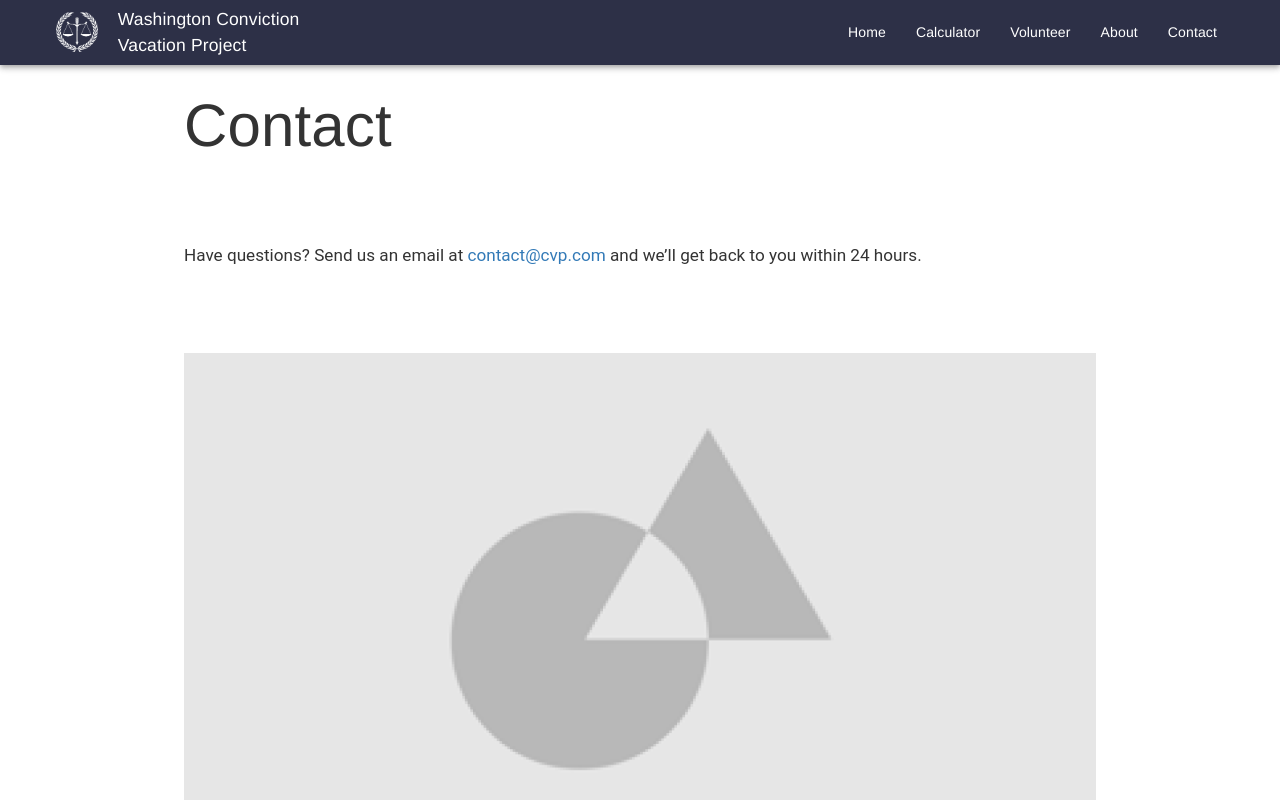
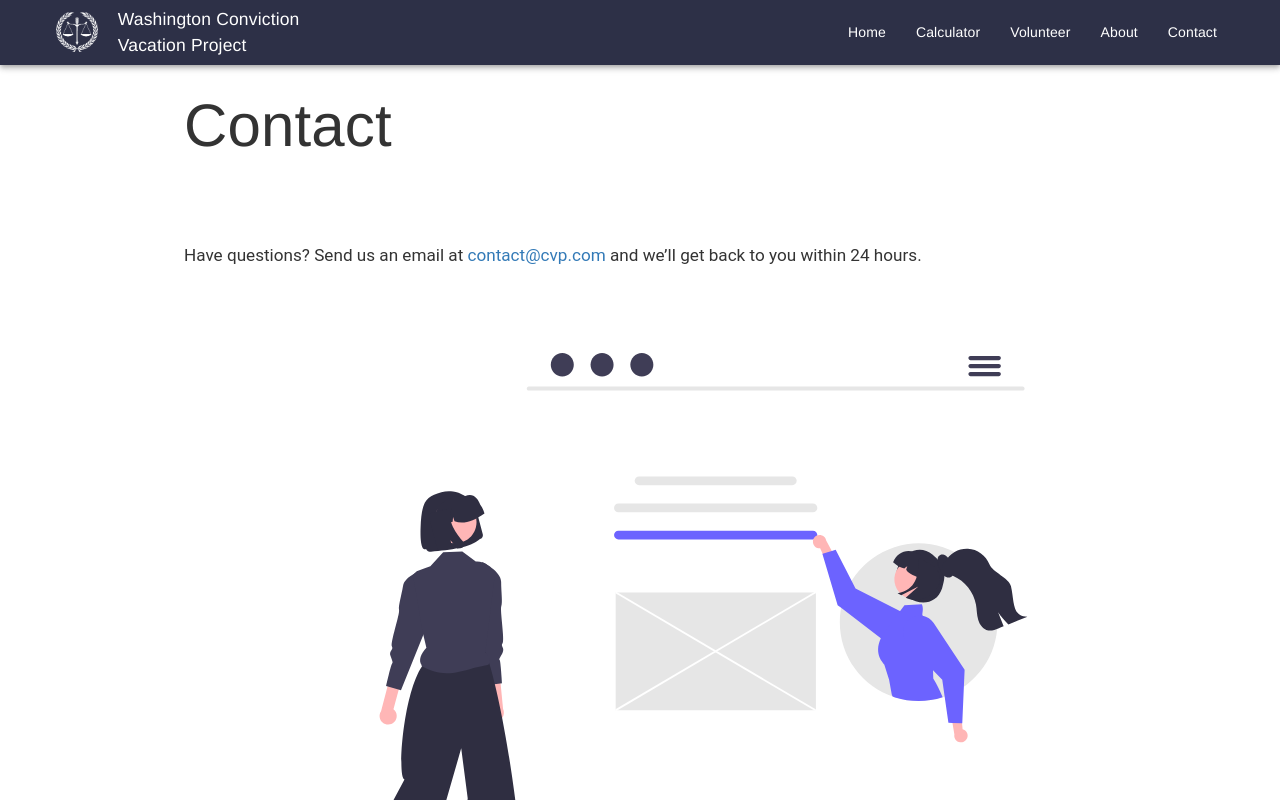
Before and after one commit to openseattle/clearviction-v1, a React (Create React App) app: page /contact in a window 1280 px wide. Shown: the top 800 px of the page. Built offline with nearby package versions, Linux system fonts and the light colour scheme.

Commit message:
mvp of contact us page

```diff
--- a/src/Components/NavigationAlt.jsx
+++ b/src/Components/NavigationAlt.jsx
@@ -16,7 +16,7 @@ import pages from "../data/siteMap";
 import navLogo from "../Assets/cvp-logo-white.png";
 import { useState } from "react";
 import NavButton from "../ui-kit/NavButton";
-import { useTheme } from "@material-ui/styles";
+// import { useTheme } from "@material-ui/styles";
 
 const useStyles = makeStyles((theme) => ({
   navigationLogo: {
--- a/src/Pages/ContactPage.jsx
+++ b/src/Pages/ContactPage.jsx
@@ -1,5 +1,5 @@
 import { Container, Typography, Box, makeStyles } from "@material-ui/core";
-import placeholder from "../Assets/placeholder_contact.png";
+import contactUs from "../Assets/contact-us.svg";
 import HeroPanel from "../Components/HeroPanel";
 
 const useStyles = makeStyles( (theme) => ({
@@ -29,12 +29,11 @@ const ContactPage = () => {
             back to you within 24 hours.
           </Typography>
         </Box>
-
         <Box
           className={classes.contactImage}
           component="img"
-          src={placeholder}
-          alt="big interesting image"
+          src={contactUs}
+          alt="Contact Us"
         />
       </Container>
     </>
```
Also changed, not shown: src/Assets/contact-us.svg (added).
